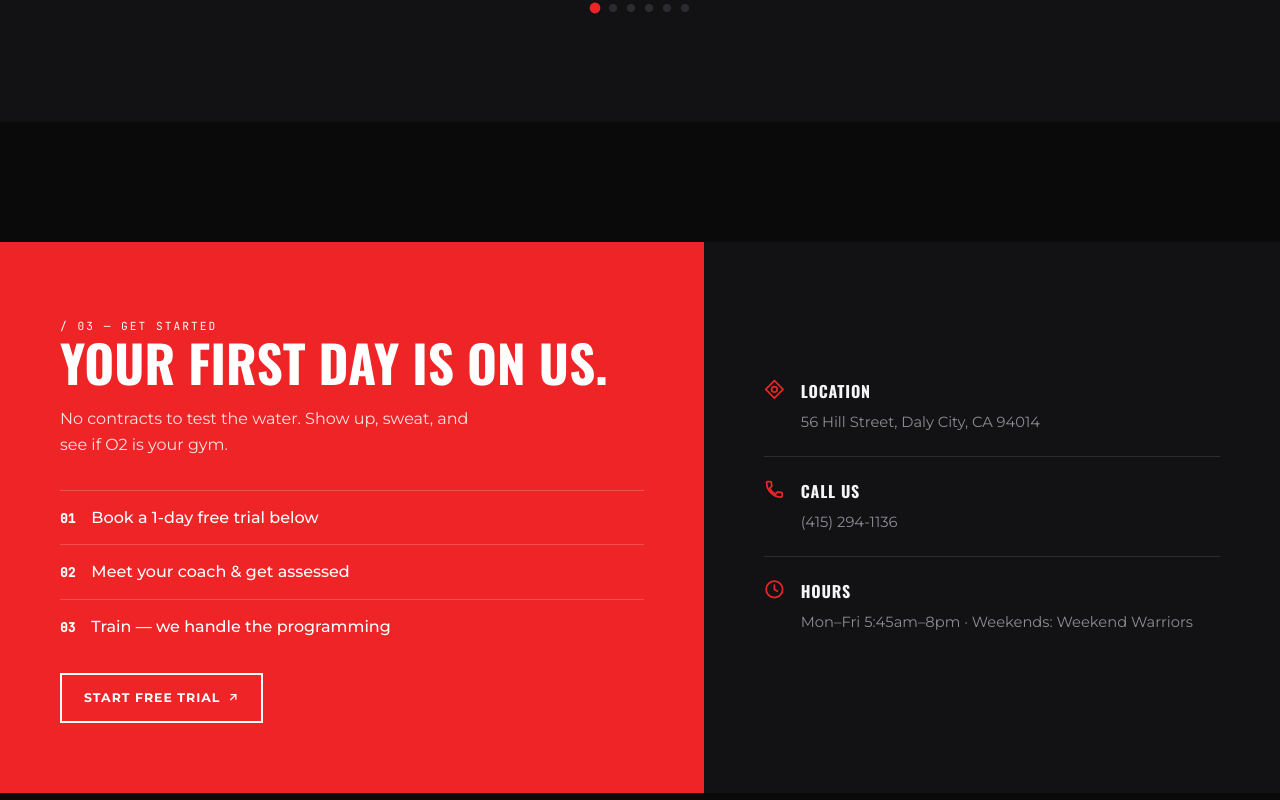
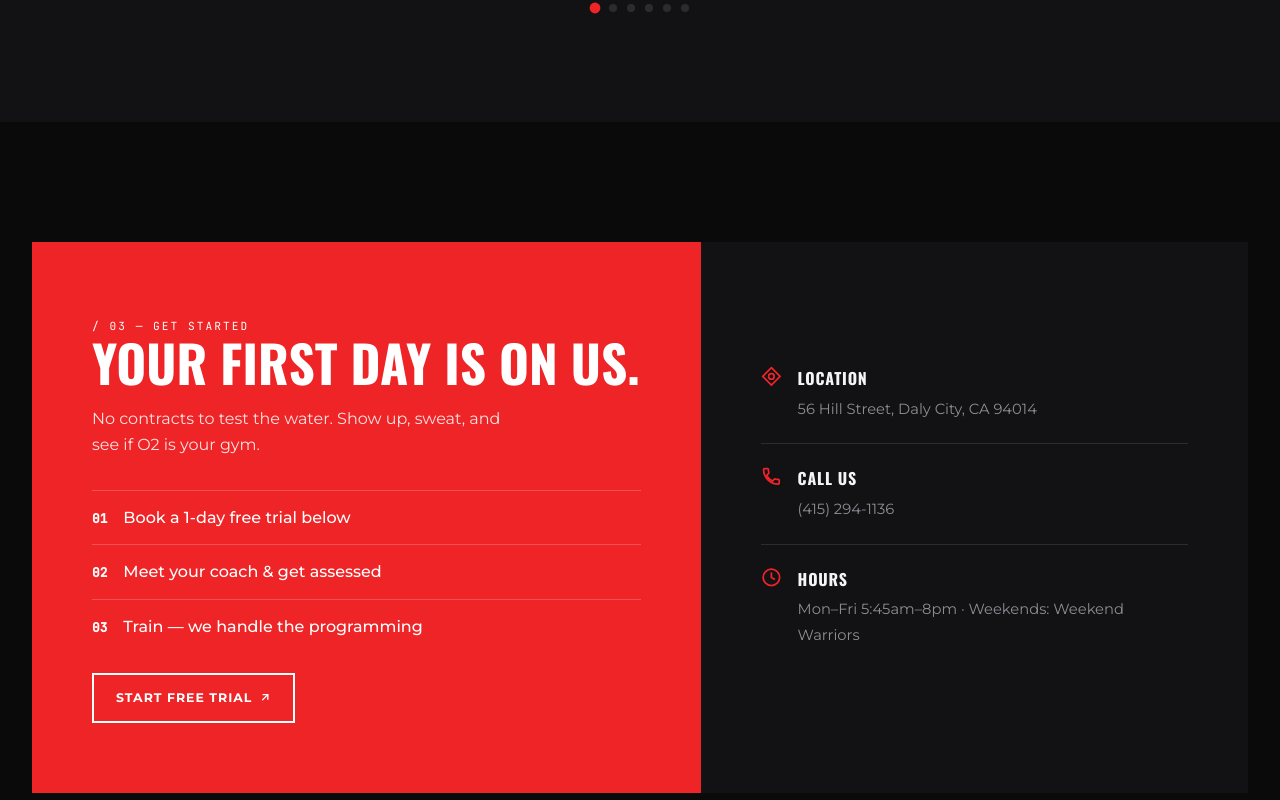
Before and after one commit to marcmoy-agent/temp-o2-bodyfit-demo, a plain HTML site: page index.html in a window 1280 px wide. Shown: the part 4260-5060 px from the top of the page. Drawn offline with nearby package versions, Linux system fonts and the light colour scheme.

Commit message:
Cap join section at 1280px on wide viewports
The two-column grid (red CTA + location info) was stretching edge-to-edge
on wide monitors. Now matches .wrap max-width with auto margins.

```diff
--- a/styles.css
+++ b/styles.css
@@ -593,7 +593,8 @@
 .band span{color:var(--mut);font-size:.85rem}
 
 /* JOIN */
-.join{padding:120px 0;display:grid;grid-template-columns:1.1fr .9fr;gap:0;align-items:stretch}
+.join{padding:120px 32px;display:grid;grid-template-columns:1.1fr .9fr;gap:0;align-items:stretch;
+  max-width:1280px;margin:0 auto}
 .join-l{background:var(--red);color:#fff;padding:70px 60px}
 .join-l h2{font-family:var(--ff-display);text-transform:uppercase;font-weight:700;
   font-size:clamp(2.2rem,4vw,3.4rem);line-height:.95;margin-bottom:20px}
```
